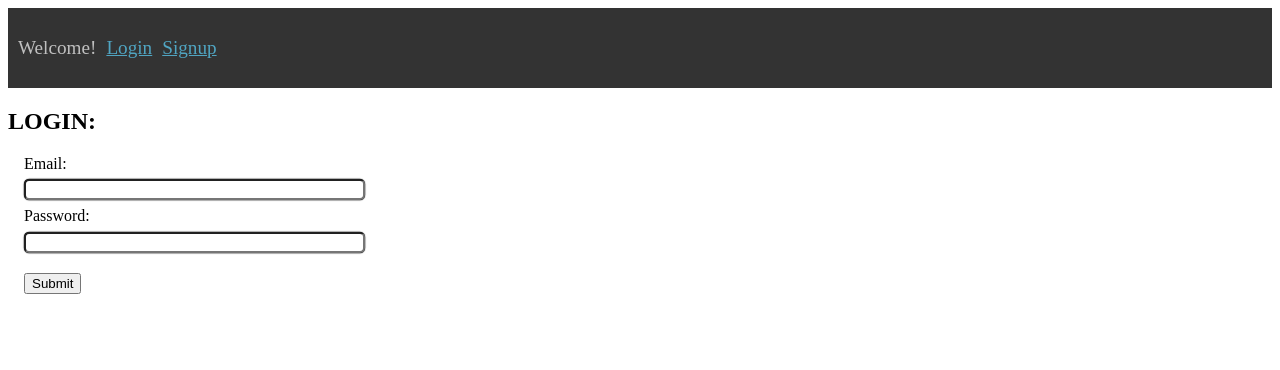
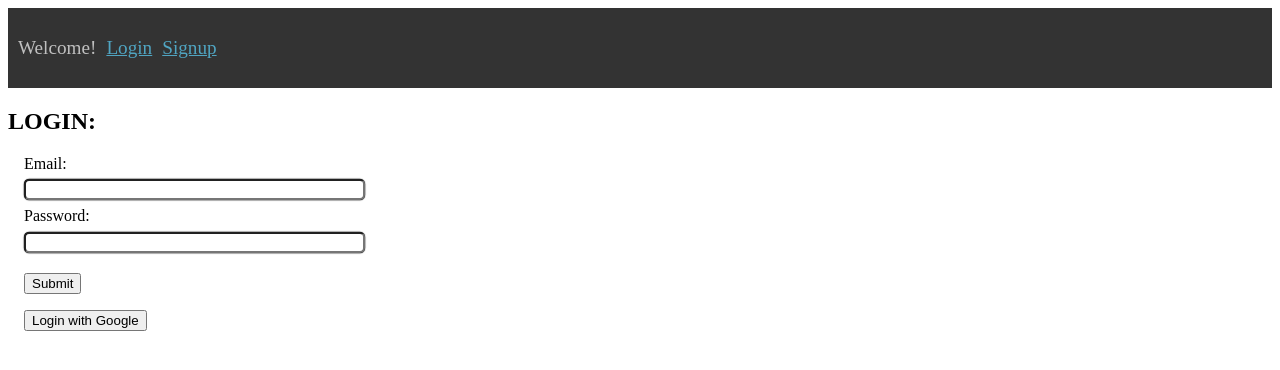
Before and after one commit to camr1993/Boilermaker, a React app: page /login in a window 1280 px wide. Built offline with nearby package versions, Linux system fonts and the light colour scheme; no server answers.

Commit message:
oauth front end

```diff
--- a/client/components/loginForm.js
+++ b/client/components/loginForm.js
@@ -1,6 +1,7 @@
 import React, { Component } from 'react';
 import { connect } from 'react-redux';
 import { loginThunk } from '../redux/reducer';
+import { OauthLoginForm } from './oauthLoginForm';
 
 class DisconnectedLoginForm extends Component {
   constructor() {
@@ -50,6 +51,7 @@ class DisconnectedLoginForm extends Component {
           />
           <button type="submit">Submit</button>
         </form>
+        <OauthLoginForm />
       </div>
     );
   }
--- /dev/null
+++ b/client/components/oauthLoginForm.js
@@ -0,0 +1,13 @@
+import React from 'react';
+
+// so I think this doesn't need to go to the reducer because passport puts the google user on req.user, and the componentDidMount will get that user
+
+export const OauthLoginForm = (props) => {
+  return (
+    <form method="get" action="/auth/google" className="form-container">
+      <button type="submit" className="google-button">
+        Login with Google
+      </button>
+    </form>
+  );
+};
--- a/client/components/signupForm.js
+++ b/client/components/signupForm.js
@@ -1,6 +1,7 @@
 import React, { Component } from 'react';
 import { connect } from 'react-redux';
 import { signupThunk } from '../redux/reducer';
+import { OauthLoginForm } from './oauthLoginForm';
 
 class DisconnectedSignupForm extends Component {
   constructor() {
@@ -50,6 +51,7 @@ class DisconnectedSignupForm extends Component {
           />
           <button type="submit">Submit</button>
         </form>
+        <OauthLoginForm />
       </div>
     );
   }
--- a/public/index.css
+++ b/public/index.css
@@ -36,3 +36,7 @@ nav a {
 button {
   margin-top: 1em;
 }
+
+.google-button {
+  margin-top: 0em;
+}
```
